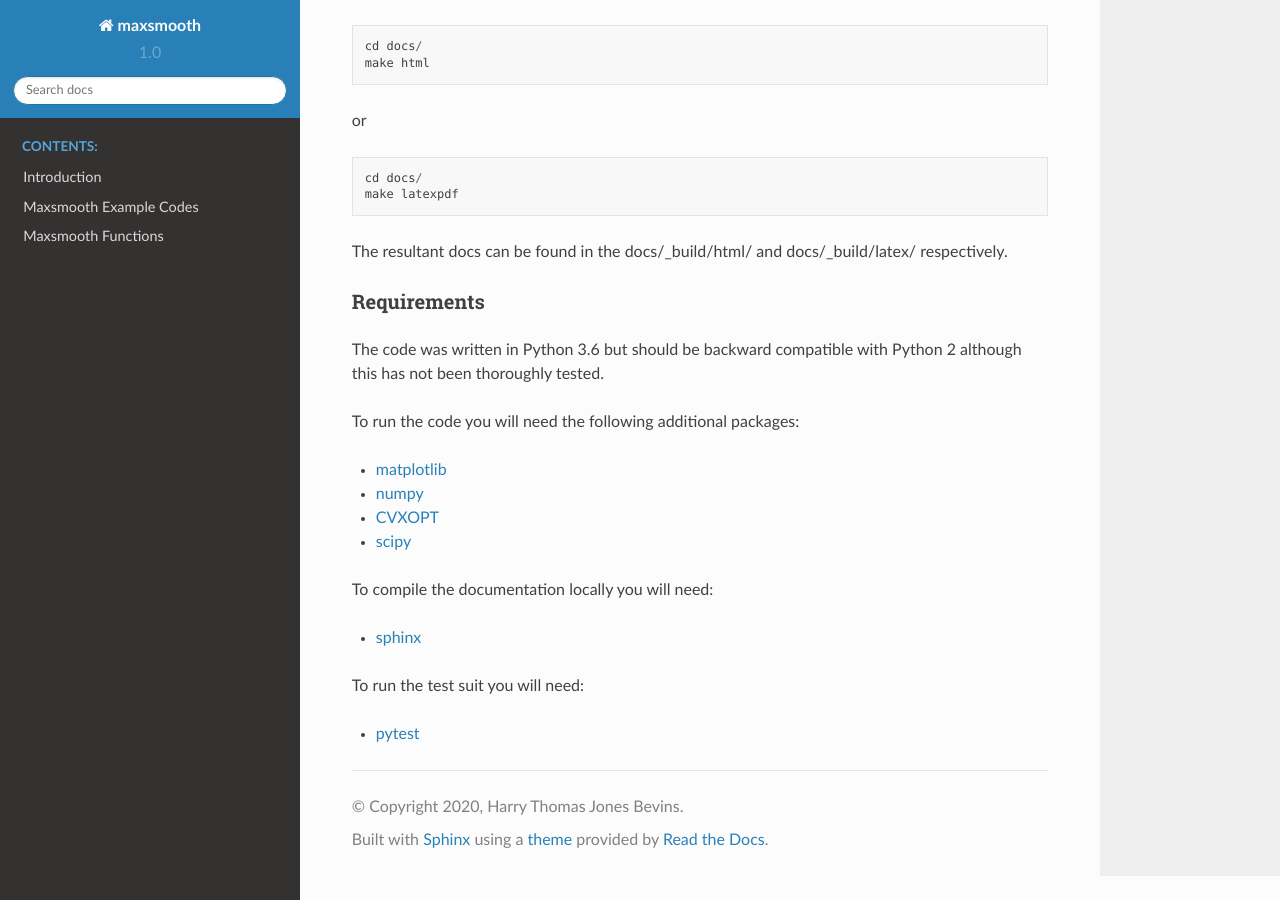
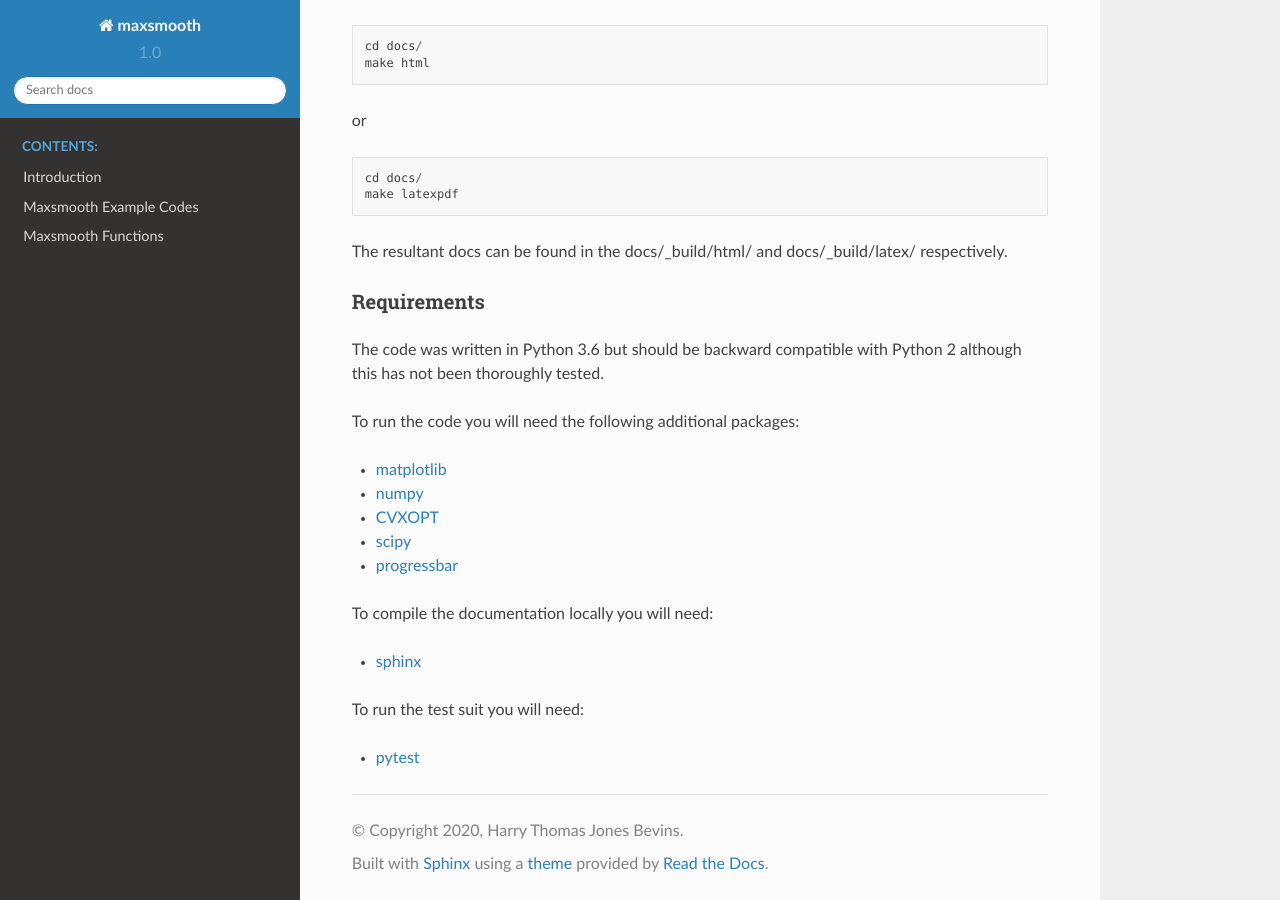
Before and after one commit to htjb/maxsmooth, a Sphinx documentation site: the page built from docs/source/README_for_docs.rst, in a window 1280 px wide and 900 px high, scrolled down 2215 px. Built offline with Sphinx 7.4.7 and the Read the Docs theme 2.0.0, drawn with Linux system fonts in a browser that asks for light colours.

Commit message:
minor changes to readme and requirements

```diff
--- a/README.rst
+++ b/README.rst
@@ -126,6 +126,7 @@ To run the code you will need the following additional packages:
 - `numpy <https://pypi.org/project/numpy/>`__
 - `CVXOPT <https://pypi.org/project/cvxopt/>`__
 - `scipy <https://pypi.org/project/scipy/>`__
+- `progressbar <https://pypi.org/project/progressbar/>`__
 
 To compile the documentation locally you will need:
 
--- a/docs/source/README_for_docs.rst
+++ b/docs/source/README_for_docs.rst
@@ -126,6 +126,7 @@ To run the code you will need the following additional packages:
 - `numpy <https://pypi.org/project/numpy/>`__
 - `CVXOPT <https://pypi.org/project/cvxopt/>`__
 - `scipy <https://pypi.org/project/scipy/>`__
+- `progressbar <https://pypi.org/project/progressbar/>`__
 
 To compile the documentation locally you will need:
 
--- a/requirements.txt
+++ b/requirements.txt
@@ -2,3 +2,4 @@ matplotlib
 numpy
 CVXOPT
 scipy
+progressbar
```
